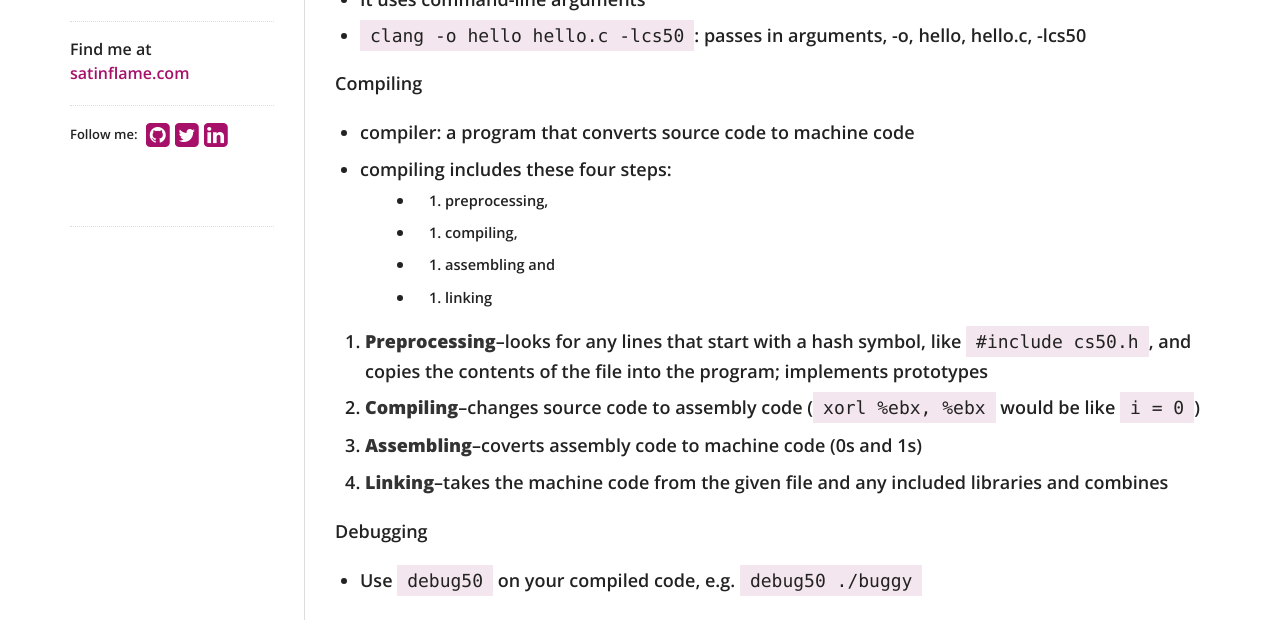
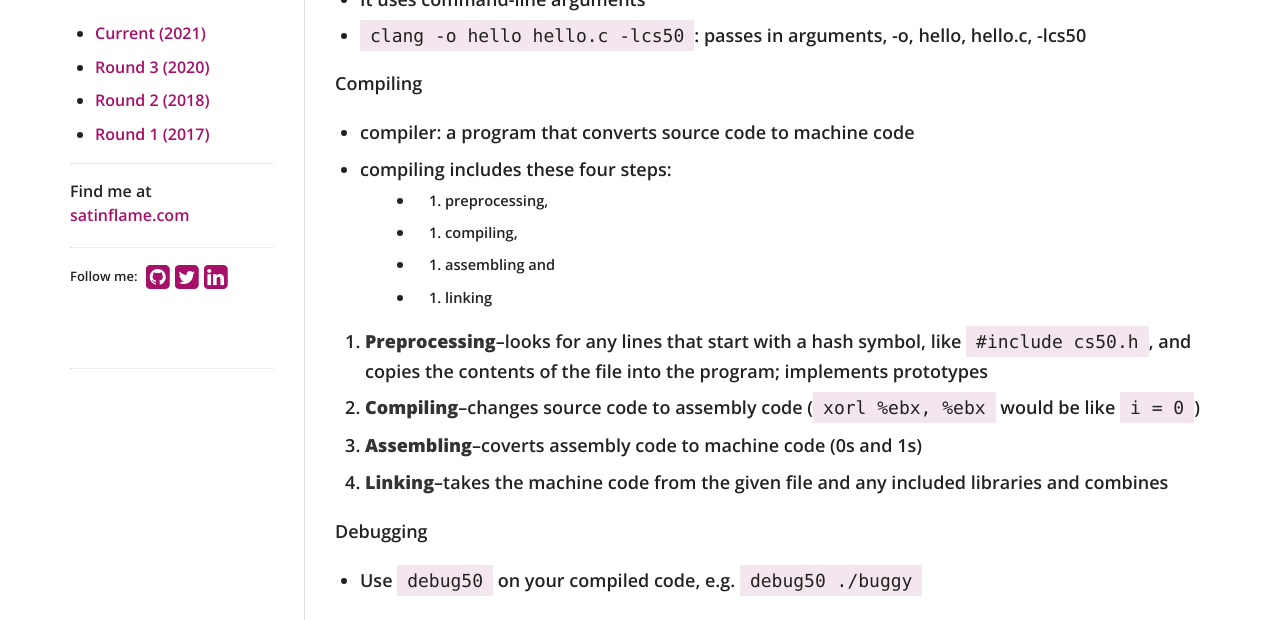
Before and after one commit to virtual/100daysofcode, a Jekyll site: the page built from index.md, in a window 1280 px wide and 900 px high, cut to the strip 280-900 px from the top of the window. Built offline with Jekyll 4.4.1, drawn with Linux system fonts in a browser that asks for light colours; nearby versions of some CDN libraries; our own code applies the rules of GitHub Pages for plain Markdown files.

Commit message:
Update sidebar.html

```diff
--- a/_includes/sidebar.html
+++ b/_includes/sidebar.html
@@ -7,6 +7,15 @@
     <img src="https://secure.gravatar.com/avatar/0fd34130695d3d69a2a05f59511a5d5d?size=1000" id="logo" alt="Jeanine"/>
     {% endif %}
   </a>
+  <div class="custom-panel">
+    <ul class="list-unstyled">
+      <li><a href="/100daysofcode/">Current (2021)</a></li>
+      <li><a href="/100daysofcode/r3">Round 3 (2020)</a></li>
+      <li><a href="/100daysofcode/r2">Round 2 (2018)</a></li>
+      <li><a href="/100daysofcode/r1">Round 1 (2017)</a></li>
+    </ul>
+  </div>
+
    <div id="bio">
     <p>Find me at <a href="https://satinflame.com">satinflame.com</a></p>
 
```
